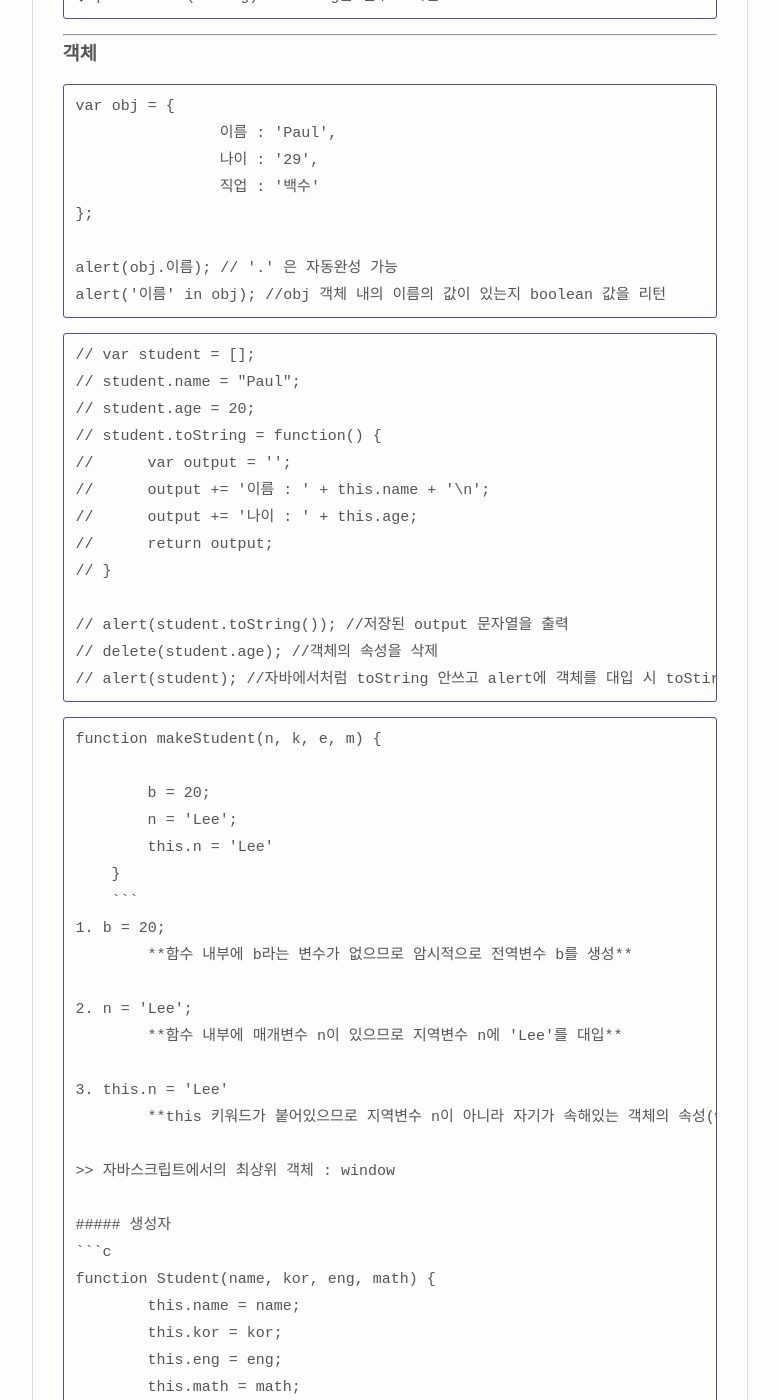
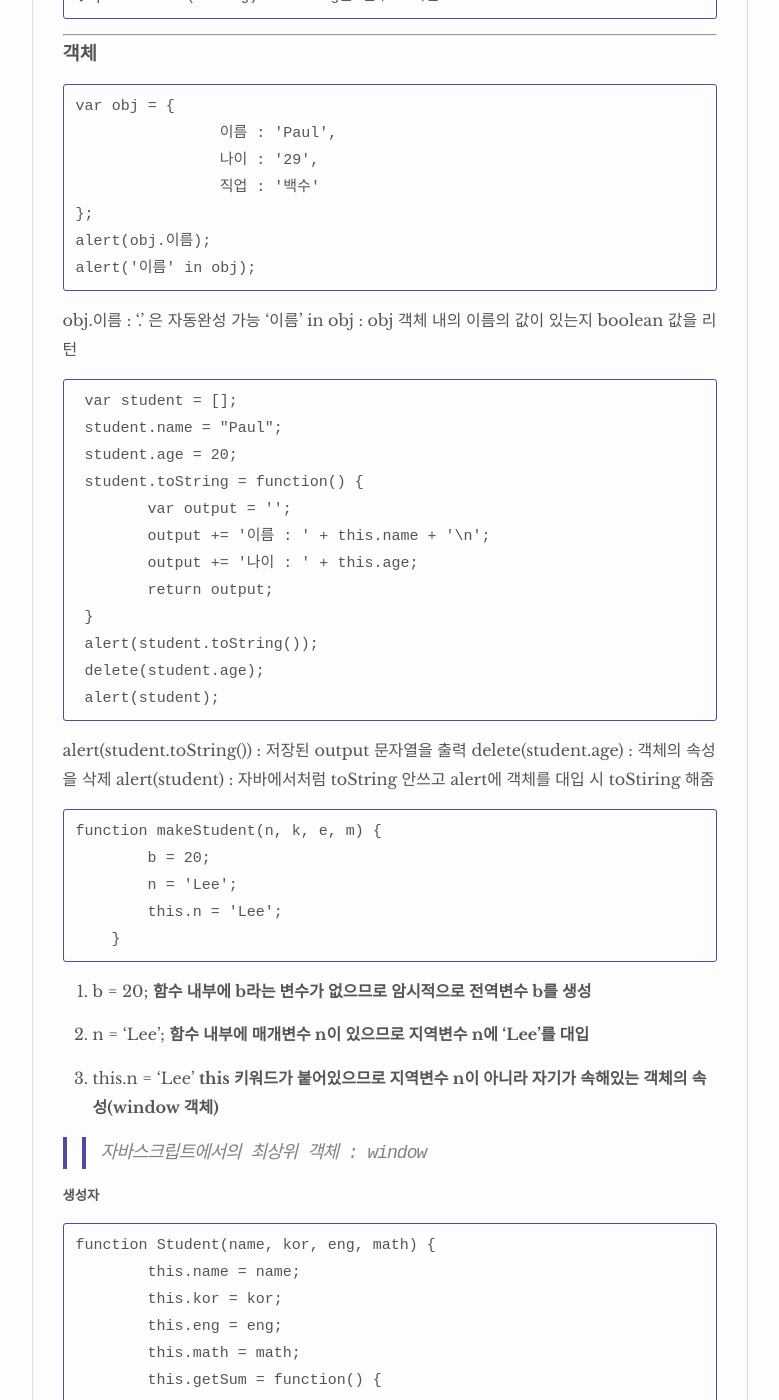
Before and after one commit to sharu725/ashwath, a Jekyll site: the page built from _posts/2018-06-26-javascript_2.md, in a window 1280 px wide and 1400 px high, scrolled down 2111 px. Shown: the whole window, without its empty margins (250-1029 px from the left). Built offline with Jekyll 4.4.1, drawn with Linux system fonts in a browser that asks for light colours; nearby versions of some CDN libraries; some of the changed text lies outside the part shown.

Commit message:
Change source

````diff
--- a/_posts/2018-06-26-javascript_2.md
+++ b/_posts/2018-06-26-javascript_2.md
@@ -15,7 +15,7 @@ author: PaulLee
 
 ### 1. 변수에 함수를 담을 경우
 
-```c
+```
  function func() {
  	alert("func 호출");
 
@@ -95,34 +95,39 @@ var obj = {
 		나이 : '29',
 		직업 : '백수'
 };
+alert(obj.이름);
+alert('이름' in obj);
+```
+obj.이름 :  '.' 은 자동완성 가능
+'이름' in obj : obj 객체 내의 이름의 값이 있는지 boolean 값을 리턴
 
-alert(obj.이름); // '.' 은 자동완성 가능
-alert('이름' in obj); //obj 객체 내의 이름의 값이 있는지 boolean 값을 리턴
+```c
+ var student = [];
+ student.name = "Paul";
+ student.age = 20;
+ student.toString = function() {
+ 	var output = '';
+ 	output += '이름 : ' + this.name + '\n';
+ 	output += '나이 : ' + this.age;
+ 	return output;
+ }
+ alert(student.toString());
+ delete(student.age);
+ alert(student);
+```
+ alert(student.toString()) : 저장된 output 문자열을 출력
+ delete(student.age) : 객체의 속성을 삭제
+ alert(student) : 자바에서처럼 toString 안쓰고 alert에 객체를 대입 시 toStiring 해줌
+
+
+```c
+function makeStudent(n, k, e, m) {
+	b = 20;
+	n = 'Lee';
+	this.n = 'Lee';
+    }
 ```
 
-```c
-// var student = [];
-// student.name = "Paul";
-// student.age = 20;
-// student.toString = function() {
-// 	var output = '';
-// 	output += '이름 : ' + this.name + '\n';
-// 	output += '나이 : ' + this.age;
-// 	return output;
-// }
-
-// alert(student.toString()); //저장된 output 문자열을 출력
-// delete(student.age); //객체의 속성을 삭제
-// alert(student); //자바에서처럼 toString 안쓰고 alert에 객체를 대입 시 toStiring 해줌
-```
-```c
-function makeStudent(n, k, e, m) {
-
-	b = 20;
-	n = 'Lee';
-	this.n = 'Lee'
-    }
-    ```
 1. b = 20;
 	**함수 내부에 b라는 변수가 없으므로 암시적으로 전역변수 b를 생성**
 
@@ -135,6 +140,7 @@ function makeStudent(n, k, e, m) {
 >> 자바스크립트에서의 최상위 객체 : window
 
 ##### 생성자
+
 ```c
 function Student(name, kor, eng, math) {
 	this.name = name;
@@ -144,7 +150,8 @@ function Student(name, kor, eng, math) {
 	this.getSum = function() {
 		return this.kor + this.eng + this.math;
 	}
-}
+};
 var s = new Student('Paul', 100, 100, 100);
 ```
+
 **생성자로써 만든 함수 : 현재 객체가 아닌 새로운 객체를 만들어서 새로운 객체 내부에서 함수를 수행, 그리고 새로운 객체 리턴**
````
